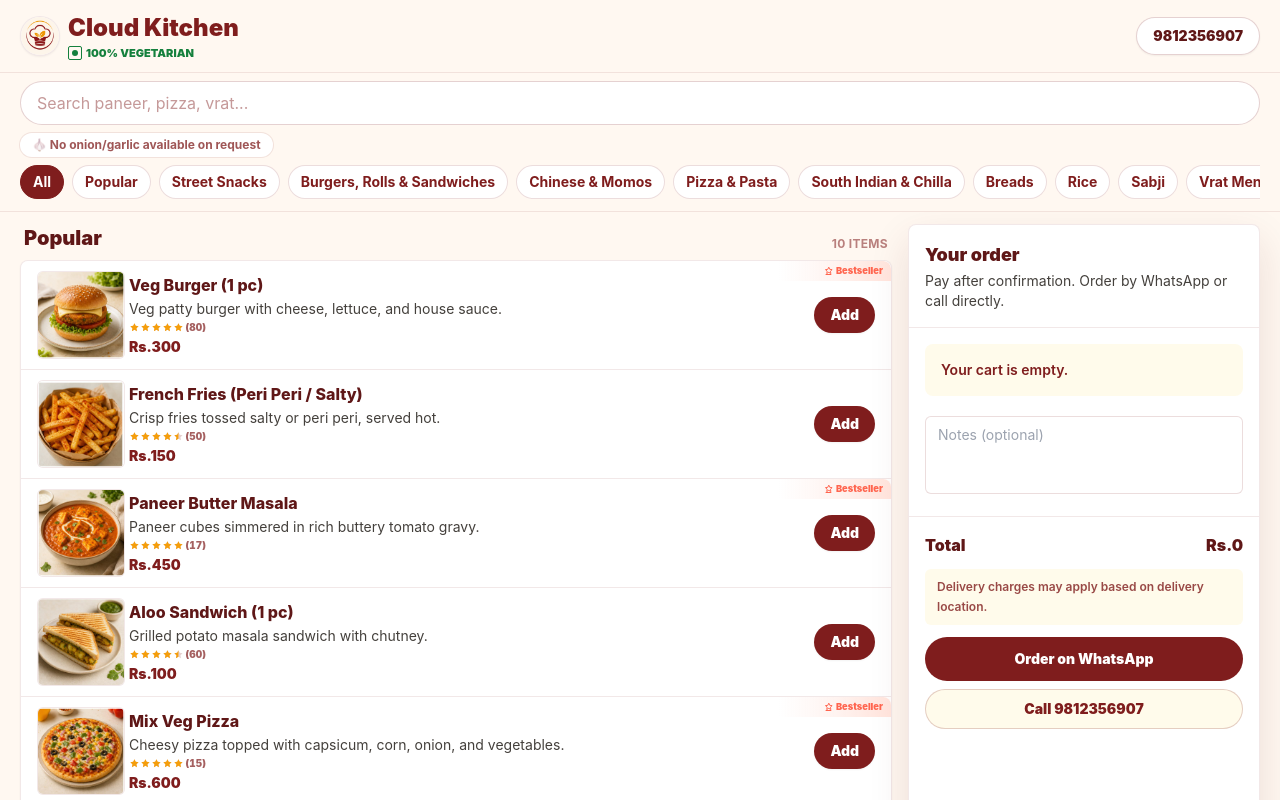
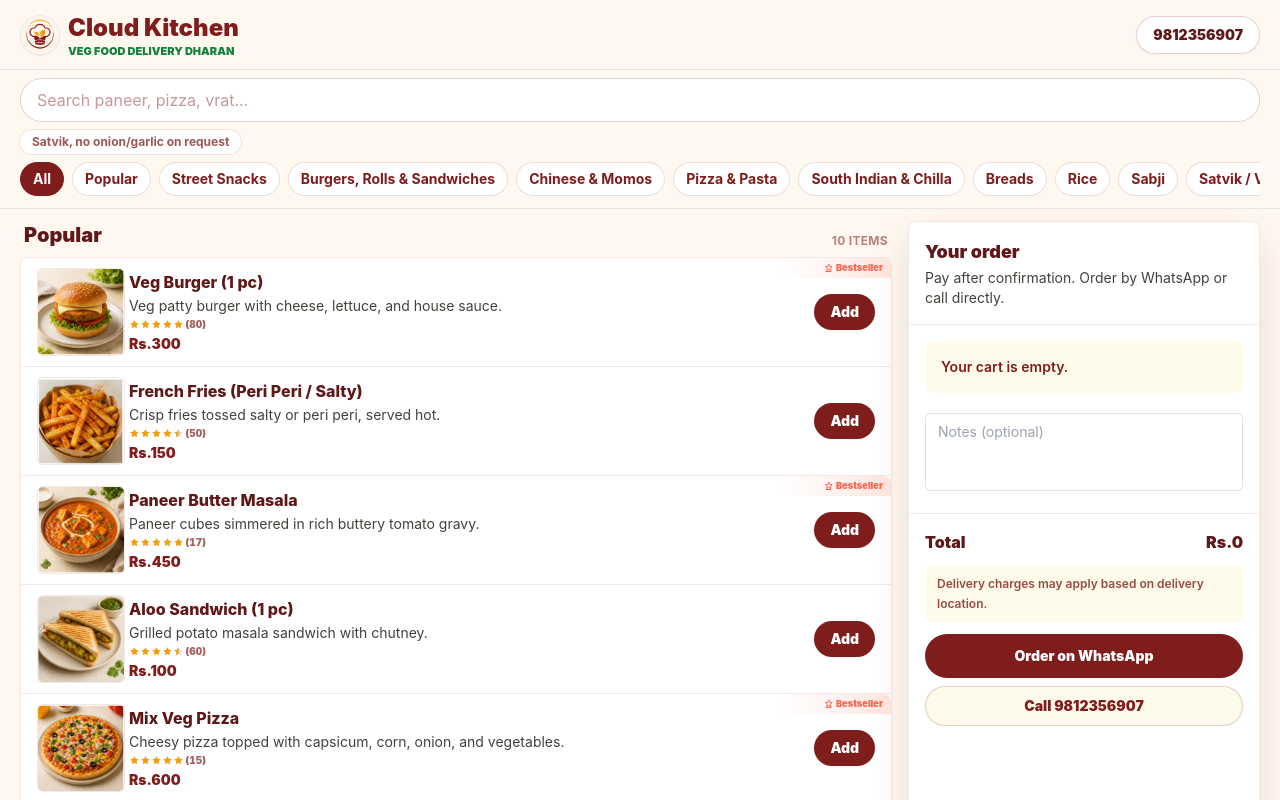
Before and after one commit to Kewal326/cloudkitchendharan, a React (Vite) app: page / in a window 1280 px wide. Shown: the top 800 px of the page. Built offline with nearby package versions, Linux system fonts and the light colour scheme.

Commit message:
Improve SEO metadata and keyword placement

```diff
--- a/index.html
+++ b/index.html
@@ -6,7 +6,7 @@
     <meta name="robots" content="index, follow" />
     <meta
       name="description"
-      content="Cloud Kitchen Dharan is a 100% vegetarian cloud kitchen offering home delivery all over Dharan from 8 AM to 9 PM. Order pizza, momos, sabji, breads, snacks, waffles, tea, coffee, and shakes by WhatsApp or phone."
+      content="Order fresh vegetarian and satvik meals in Dharan from Cloud Kitchen Dharan. No onion, no garlic options available. Pickup and home delivery from 8 AM to 9 PM."
     />
     <link rel="icon" type="image/png" sizes="32x32" href="/favicon-32x32.png" />
     <link rel="icon" type="image/png" sizes="192x192" href="/icon-192.png" />
@@ -14,24 +14,38 @@
     <link rel="canonical" href="https://cloudkitchendharan.pages.dev/" />
     <meta property="og:type" content="website" />
     <meta property="og:site_name" content="Cloud Kitchen Dharan" />
-    <meta property="og:title" content="Cloud Kitchen Dharan | Vegetarian Food Delivery" />
+    <meta property="og:title" content="Vegetarian Food Delivery in Dharan | Cloud Kitchen Dharan" />
     <meta
       property="og:description"
-      content="Vegetarian food delivery and pickup in Dharan. Browse the Cloud Kitchen Dharan menu and order by WhatsApp or phone."
+      content="Order fresh vegetarian and satvik meals in Dharan from Cloud Kitchen Dharan. No onion, no garlic options available. Pickup and home delivery from 8 AM to 9 PM."
     />
     <meta property="og:url" content="https://cloudkitchendharan.pages.dev/" />
     <meta
       property="og:image"
-      content="https://cloudkitchendharan.pages.dev/images/brand/cloud-kitchen-logo.png"
+      content="https://cloudkitchendharan.pages.dev/images/brand/social-preview.png"
     />
-    <meta name="twitter:card" content="summary" />
-    <meta name="twitter:title" content="Cloud Kitchen Dharan | Vegetarian Food Delivery" />
+    <meta property="og:image:width" content="1200" />
+    <meta property="og:image:height" content="630" />
+    <meta
+      property="og:image:alt"
+      content="Cloud Kitchen Dharan vegetarian food delivery social preview"
+    />
+    <meta name="twitter:card" content="summary_large_image" />
+    <meta name="twitter:title" content="Vegetarian Food Delivery in Dharan | Cloud Kitchen Dharan" />
     <meta
       name="twitter:description"
-      content="Vegetarian food delivery and pickup in Dharan. Browse the Cloud Kitchen Dharan menu and order by WhatsApp or phone."
+      content="Order fresh vegetarian and satvik meals in Dharan from Cloud Kitchen Dharan. No onion, no garlic options available. Pickup and home delivery from 8 AM to 9 PM."
+    />
+    <meta
+      name="twitter:image"
+      content="https://cloudkitchendharan.pages.dev/images/brand/social-preview.png"
+    />
+    <meta
+      name="twitter:image:alt"
+      content="Cloud Kitchen Dharan vegetarian food delivery social preview"
     />
     <meta name="theme-color" content="#FFF8F1" />
-    <title>Cloud Kitchen Dharan | Vegetarian Food Delivery & Pickup</title>
+    <title>Vegetarian Food Delivery in Dharan | Cloud Kitchen Dharan</title>
     <script type="application/ld+json">
       {
         "@context": "https://schema.org",
@@ -40,9 +54,9 @@
         "name": "Cloud Kitchen Dharan",
         "alternateName": "Cloud Kitchen",
         "url": "https://cloudkitchendharan.pages.dev/",
-        "image": "https://cloudkitchendharan.pages.dev/images/brand/cloud-kitchen-logo.png",
+        "image": "https://cloudkitchendharan.pages.dev/images/brand/social-preview.png",
         "logo": "https://cloudkitchendharan.pages.dev/images/brand/cloud-kitchen-logo.png",
-        "description": "Cloud Kitchen Dharan is a 100% vegetarian cloud kitchen offering home delivery all over Dharan and pickup from 8 AM to 9 PM.",
+        "description": "Cloud Kitchen Dharan offers vegetarian food delivery in Dharan, including fresh satvik meals, no onion, no garlic options, pickup, and home delivery from 8 AM to 9 PM.",
         "telephone": "+9779812356907",
         "priceRange": "Rs.50-Rs.650",
         "servesCuisine": [
--- a/src/components/Footer.jsx
+++ b/src/components/Footer.jsx
@@ -8,17 +8,18 @@ export default function Footer() {
           <div>
             <p className="text-lg font-black text-maroon-dark">Cloud Kitchen Dharan</p>
             <p className="mt-1 leading-6">
-              100% vegetarian cloud kitchen serving food delivery and pickup in Dharan.
-              Order snacks, momos, pizza, sabji, breads, waffles, tea, coffee, and shakes.
+              Vegetarian food delivery in Dharan from a 100% vegetarian cloud kitchen.
+              Order satvik meals, snacks, momos, pizza, sabji, breads, waffles, tea,
+              coffee, and shakes.
             </p>
           </div>
 
           <div>
             <p className="font-black text-maroon-dark">Service</p>
             <ul className="mt-2 space-y-1.5 leading-5">
-              <li>Home delivery all over Dharan</li>
+              <li>Vegetarian food delivery in Dharan</li>
               <li>Pickup available</li>
-              <li>No onion/garlic available on request</li>
+              <li>No onion, no garlic meals available on request</li>
             </ul>
           </div>
 
--- a/src/components/Header.jsx
+++ b/src/components/Header.jsx
@@ -16,14 +16,8 @@ export default function Header() {
             <p className="truncate text-xl font-black tracking-normal text-maroon sm:text-2xl">
               Cloud Kitchen
             </p>
-            <p className="mt-0.5 flex min-w-0 items-center gap-1 text-[10px] font-black uppercase leading-none tracking-normal text-green-700 sm:text-[11px]">
-              <span
-                className="inline-flex h-3.5 w-3.5 items-center justify-center rounded-[2px] border border-green-700"
-                aria-hidden="true"
-              >
-                <span className="h-1.5 w-1.5 rounded-full bg-green-700" />
-              </span>
-              <span className="truncate">100% Vegetarian</span>
+            <p className="mt-0.5 min-w-0 truncate text-[10px] font-black uppercase leading-none tracking-normal text-green-700 sm:text-[11px]">
+              <span className="truncate">Veg Food Delivery Dharan</span>
             </p>
           </div>
         </div>
--- a/src/components/StickySearchCategories.jsx
+++ b/src/components/StickySearchCategories.jsx
@@ -32,7 +32,7 @@ export default function StickySearchCategories({
         />
 
         <p className="mt-2 inline-flex rounded-full bg-white px-3 py-1 text-xs font-bold text-maroon/75 ring-1 ring-maroon/10">
-          🧄 No onion/garlic available on request
+          Satvik, no onion/garlic on request
         </p>
 
         <div className="no-scrollbar mt-2 flex gap-2 overflow-x-auto pb-1">
--- a/src/data/menu.js
+++ b/src/data/menu.js
@@ -127,7 +127,7 @@ const categories = [
     ]
   },
   {
-    name: "Vrat Menu",
+    name: "Satvik / Vrat Menu",
     items: [
       ["Sabudana Khichdi", 350, "Light vrat-friendly sabudana with peanuts, potato, and herbs.", ["vrat", "fasting", "sabudana", "best seller"]],
       ["Aloo Tikki", 150, "Crisp potato tikki for fasting-friendly cravings.", ["vrat", "aloo", "tikki"]],
```
Also changed, not shown: public/images/brand/social-preview.png (added), 1 other file (tests, documents, lock files or other folders).
